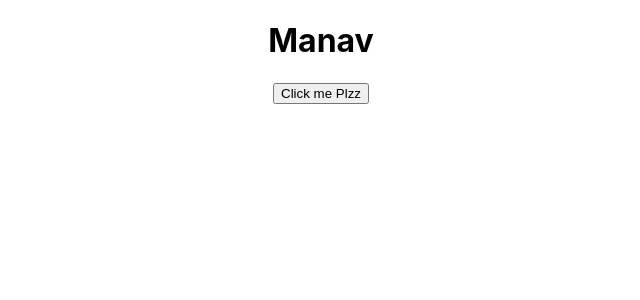
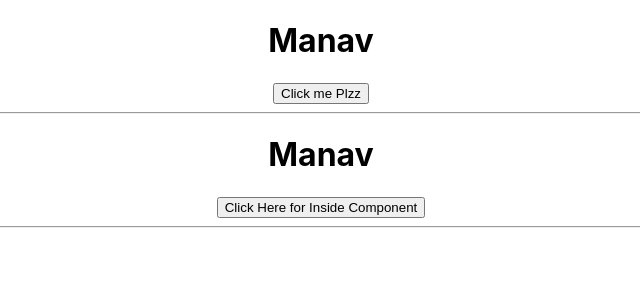
Before and after one commit to manav278/ReactHooks, a React (Create React App) app: page / in a window 1280 px wide. Shown: the top 300 px of the page, without its empty margins (319-959 px from the left). Built offline with nearby package versions, Linux system fonts and the light colour scheme.

Commit message:
[Added]: Hooksa Component Added

```diff
--- a/src/App.js
+++ b/src/App.js
@@ -1,6 +1,7 @@
 import logo from './logo.svg';
 import './App.css';
-import React,{useState} from "react";
+import React, { useState } from "react";
+import Hooksa from './components/Hooksa';
 
 function App() {
   // var val="Code with Manav"
@@ -12,8 +13,8 @@ function App() {
   // }
   // -------------------------------
 
-    const [name,setName]=useState("Manav")
-    const nameChange=()=>{
+  const [name, setName] = useState("Manav")
+  const nameChange = () => {
     // if(name=="Manav")
     // {
     //   setName("Manav Jayesh Patel")
@@ -22,12 +23,15 @@ function App() {
     // {
     //   setName("Manav")
     // }
-      name=="Manav" ? setName("Manav Jayesh Patel") : setName("Manav")
+    name === "Manav" ? setName("Manav Jayesh Patel") : setName("Manav")
   }
   return (
     <div className="App">
       <h1>{name}</h1>
       <button onClick={nameChange}>Click me Plzz</button>
+      <hr></hr>
+      <Hooksa></Hooksa>
+      <hr></hr>
     </div>
   );
 }
--- /dev/null
+++ b/src/components/Hooksa.js
@@ -0,0 +1,16 @@
+import React, { useState } from 'react'
+
+const Hooksa = () => {
+    const changeSt = () => {
+        name === "Manav" ? setName("DDU IT") : setName("Manav")
+    }
+    const [name, setName] = useState('Manav')
+    return (
+        <div>
+            <h1>{name}</h1>
+            <button onClick={changeSt} >Click Here for Inside Component</button>
+        </div>
+    )
+}
+
+export default Hooksa
```
Lines whose indentation alone changed are shown as unchanged.
